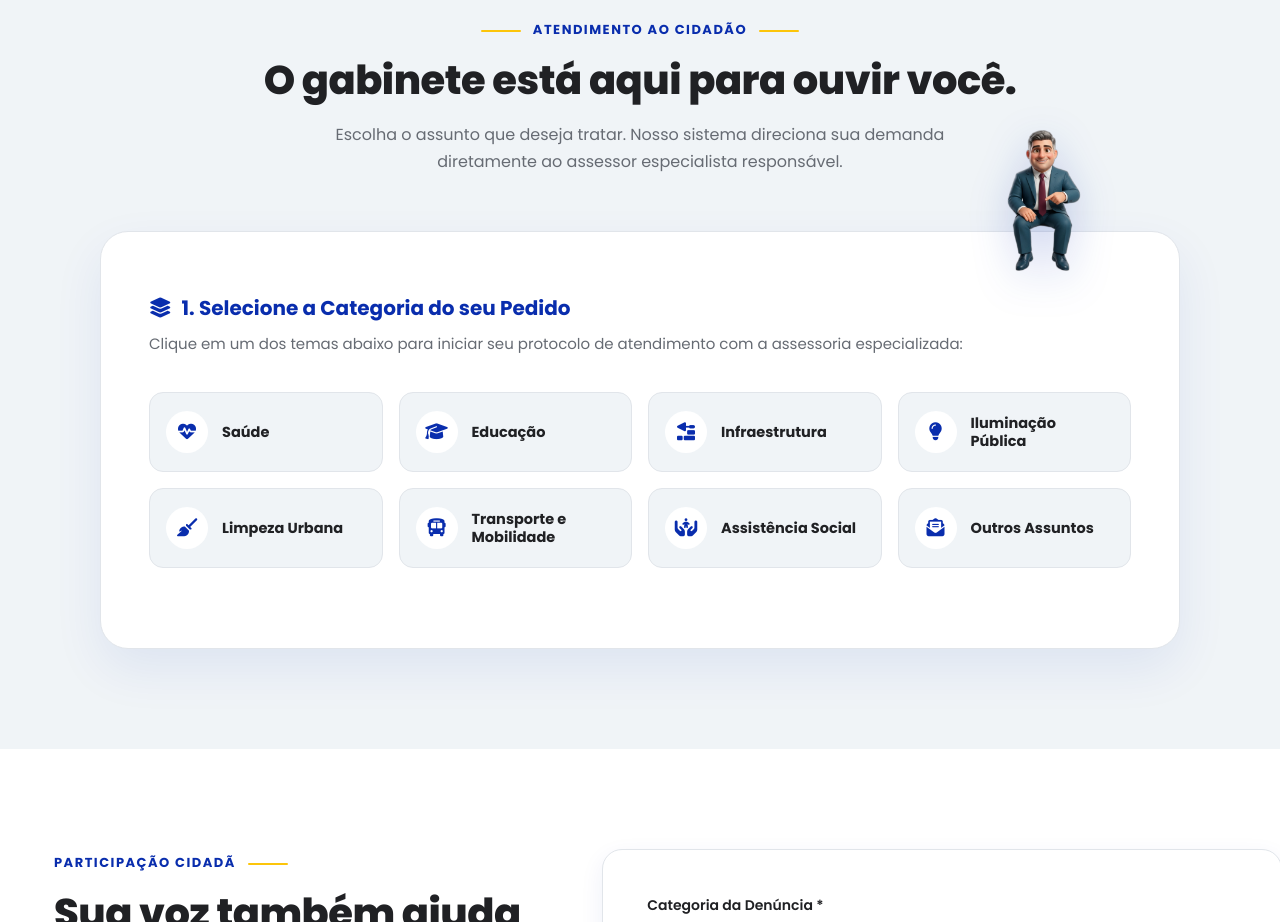
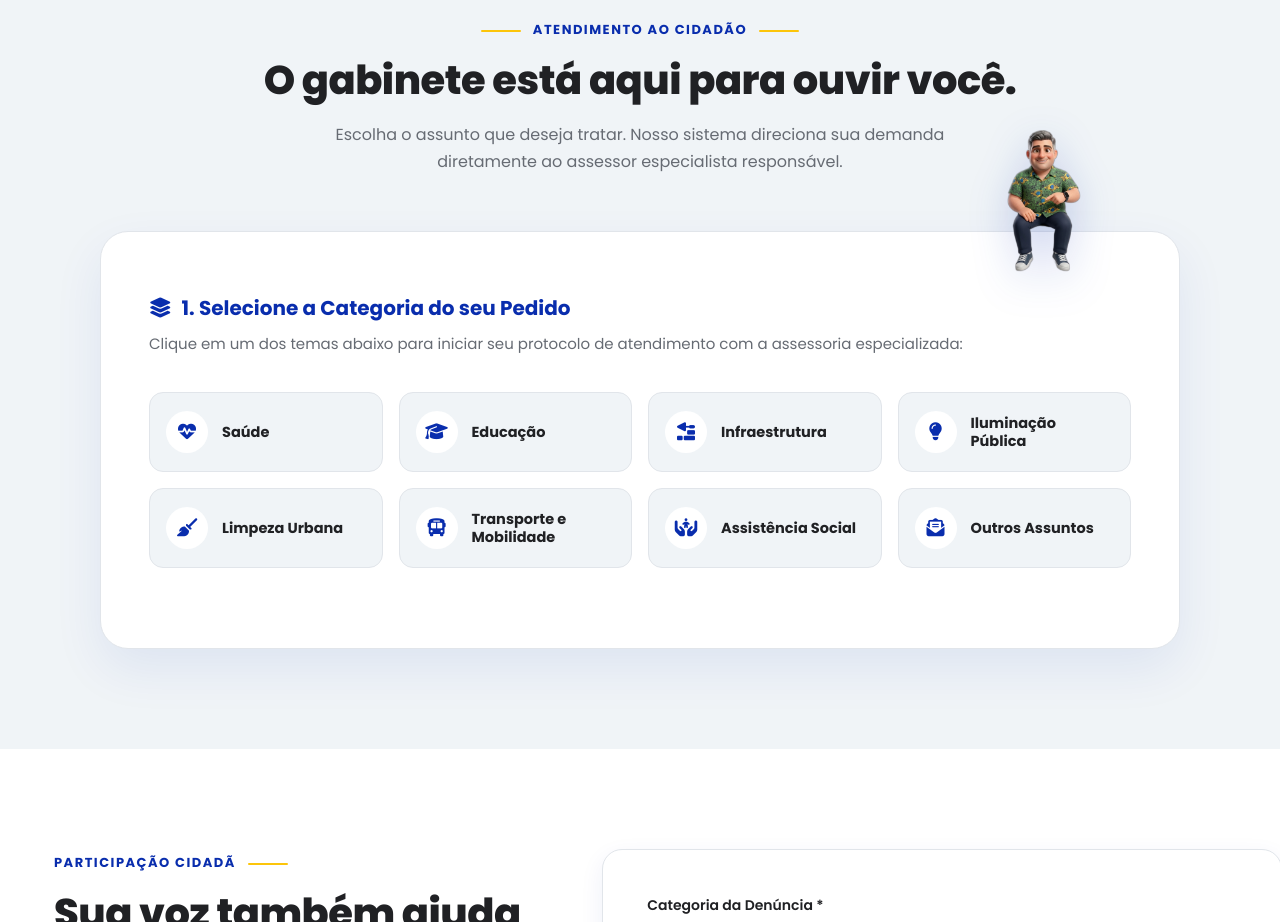
Before and after one commit to barbosacalado-bit/vereador-rinaldo, a plain HTML site: page popular.html in a window 1280 px wide. Shown: the part 2080-3002 px from the top of the page. Drawn offline with Linux system fonts and the light colour scheme.

Commit message:
feat: Aplica mascote 3D com a camisa de casinhas verde na versao popular.html

```diff
--- a/popular.html
+++ b/popular.html
@@ -291,10 +291,10 @@
           </p>
         </div>
 
-        <!-- Moldura Interativa com o Mascote 3D Sentado no Topo -->
+        <!-- Moldura Interativa com o Mascote 3D Popular Sentado no Topo -->
         <div class="gabinete-funnel-wrapper">
-          <!-- Mascote 3D Oficial Perched no Topo com Transparência Real -->
-          <img src="assets/images/mascote-rinaldo-sentado-sem-fundo.png" alt="Mascote 3D Rinaldo Atendimento" class="mascote-top-perched">
+          <!-- Mascote 3D Oficial com Camisa Comunitaria de Casinhas Verde -->
+          <img src="assets/images/mascote-rinaldo-popular-sentado-sem-fundo.png" alt="Mascote 3D Rinaldo Atendimento Popular" class="mascote-top-perched">
 
           <div class="funnel-intro-box">
             <h3 class="funnel-step-title">
```
Also changed, not shown: assets/images/mascote-rinaldo-popular-sentado-sem-fundo.png (added).
